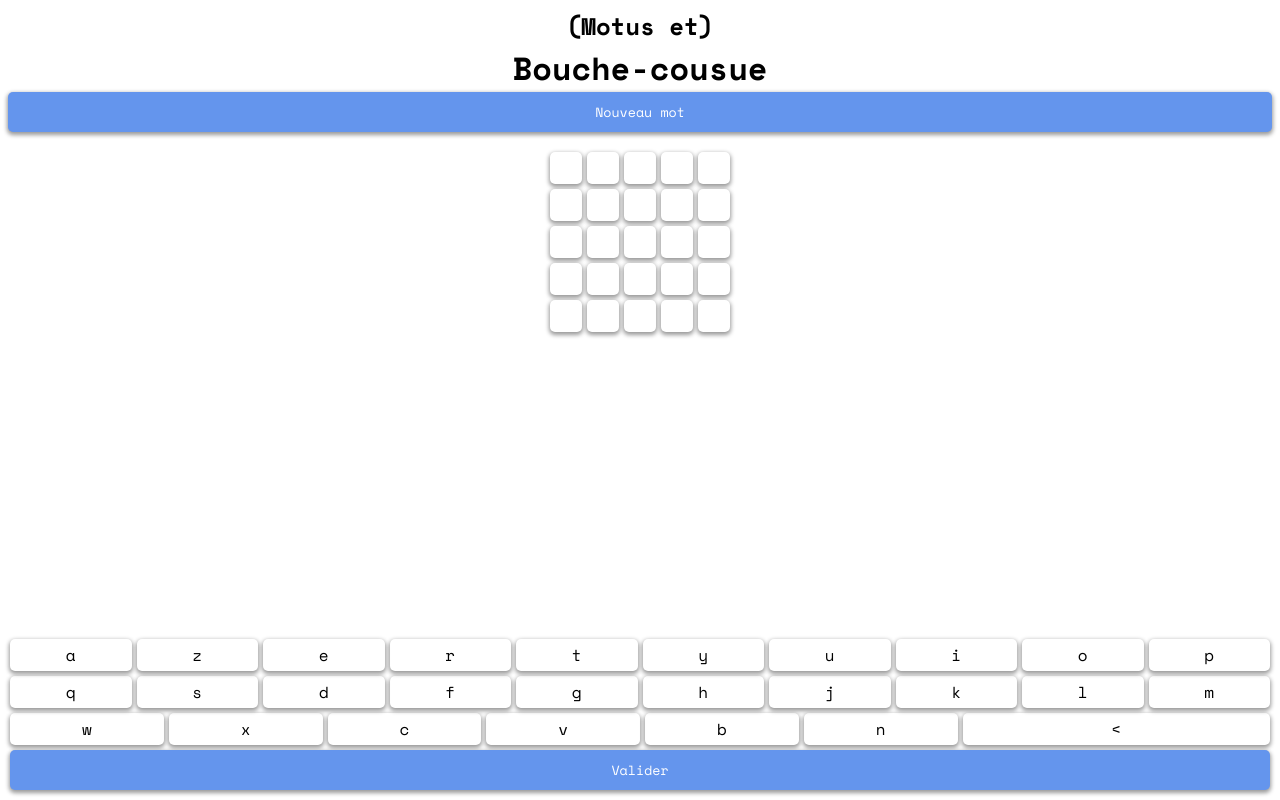
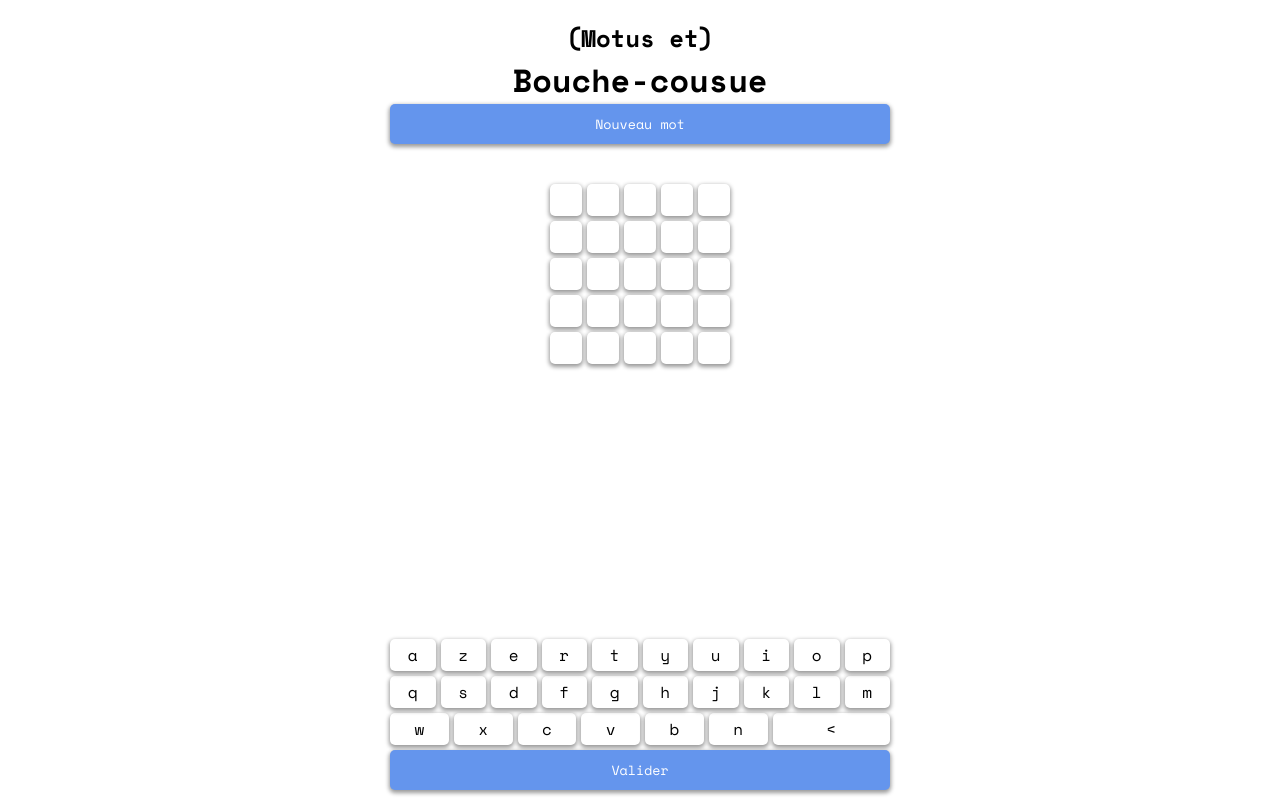
Before and after one commit to armand-colin/bouche-cousue, a React (Create React App) app: page / in a window 1280 px wide. Both pictures are taken after a click on the button "Nouveau mot". Built offline with nearby package versions, Linux system fonts and the light colour scheme.

Commit message:
fixed weird padding

```diff
--- a/src/index.scss
+++ b/src/index.scss
@@ -13,17 +13,37 @@
   box-sizing: border-box;
 }
 
-h1, h2, h3, h4, h5, h6 {
+h1,
+h2,
+h3,
+h4,
+h5,
+h6 {
   font-family: "bold-font";
 }
 
+body {
+  overflow: hidden;
+  width: 100%;
+  height: 100%;
+  position: fixed;
+  top: 0;
+  left: 0;
+  padding: 0;
+  margin: 0;
+}
+
 .Main {
-  h1, h2 {
+  h1,
+  h2 {
     text-align: center;
-    margin: 0
+    margin: 0;
   }
-  button {
+  .generate-word {
     width: 100%;
+    max-width: 500px;
+    margin-left: 50%;
+    transform: translateX(-50%);
     border: none;
     border-radius: 5px;
     padding: 10px;
@@ -31,23 +51,30 @@
     color: white;
     box-shadow: 0 2px 4px 1px rgba(0, 0, 0, 0.4);
   }
+  .padding {
+    padding: 20px;
+  }
 }
 
 .Keyboard {
   position: fixed;
   bottom: 0;
   left: 0;
-  width: 100%;
   padding: 10px;
   display: flex;
   flex-direction: column;
+  align-items: center;
+  width: 100%;
+  .content {
+    width: 100%;
+    max-width: 500px;
     .row {
       display: flex;
       &:nth-child(n + 2) {
         margin-top: 5px;
       }
       .key {
-      &:nth-child(n+2) {
+        &:nth-child(n + 2) {
           margin-left: 5px;
         }
         width: 100%;
@@ -73,6 +100,8 @@
       background: cornflowerblue;
       color: white;
       box-shadow: 0 2px 4px 1px rgba(0, 0, 0, 0.4);
+      width: 100%;
+    }
   }
 }
 
@@ -90,6 +119,7 @@
     align-items: center;
     justify-content: center;
     flex-direction: column;
+    margin-bottom: 20px;
   }
   p {
     text-align: center;
--- a/src/views/Keyboard.tsx
+++ b/src/views/Keyboard.tsx
@@ -51,6 +51,7 @@
     }
 
     return <div className="Keyboard">
+        <div className="content">
             {
                 layout.map((row, i) => (
                     <div className="row" key={i}>
@@ -70,6 +71,7 @@
             }
             <button onClick={props.onEnter}>Valider</button>
         </div>
+    </div>
 }
 
 export default Keyboard
--- a/src/views/Main.tsx
+++ b/src/views/Main.tsx
@@ -32,9 +32,11 @@
 
     render() {
         return <div className="Main">
-            <h2>(Motus et)</h2>
-            <h1>Bouche-cousue</h1>
-            <button onClick={this.generate.bind(this)}>Nouveau mot</button>
+            <div className="padding">
+                <h2>(Motus et)</h2>
+                <h1>Bouche-cousue</h1>
+                <button className="generate-word" onClick={this.generate.bind(this)}>Nouveau mot</button>
+            </div>
             {
                 this.state.word ?
                     <Word key={this.state.word} word={this.state.word} onFinish={this.finish.bind(this)} /> :
```
Lines whose indentation alone changed are shown as unchanged.
